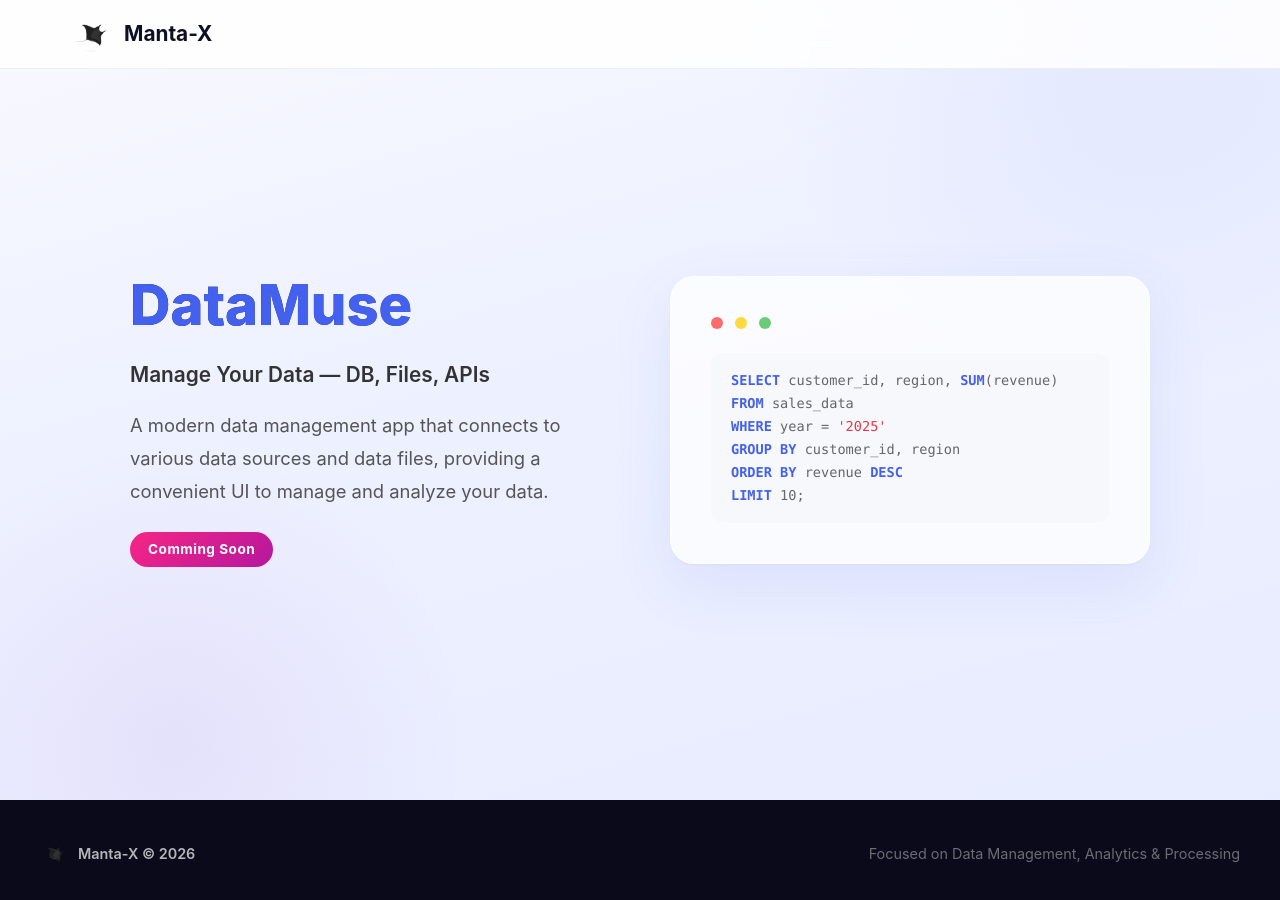
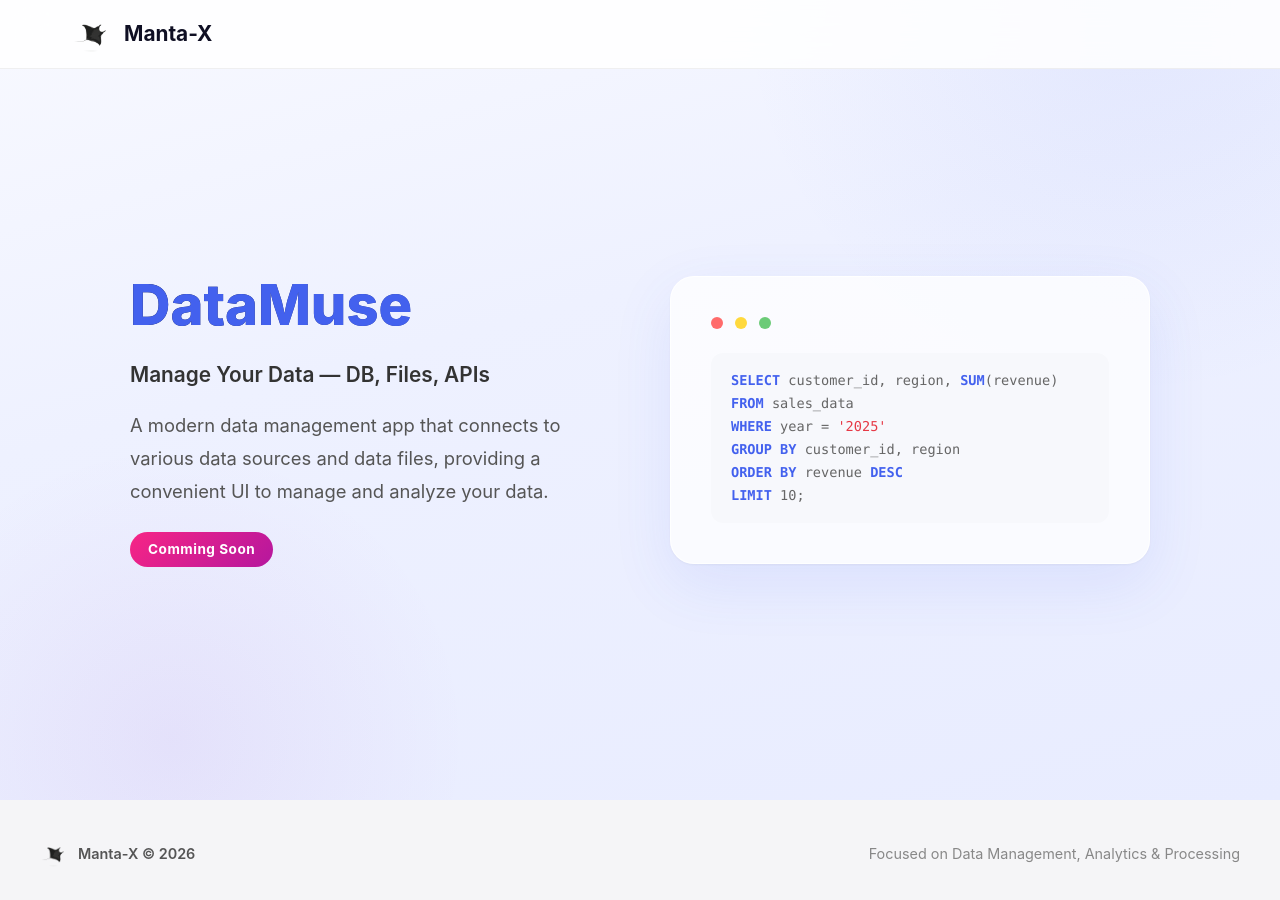
Before and after one commit to manta-x/manta-x.github.io, a plain HTML site: page index.html in a window 1280 px wide. Drawn offline with Linux system fonts and the light colour scheme.

Commit message:
style: change footer to light gray background
Dark footer clashed with the light hero section. Use #f5f5f7
background with dark text colors for visual consistency.

Co-Authored-By: Claude Opus 4.6 <noreply@anthropic.com>

```diff
--- a/index.html
+++ b/index.html
@@ -128,8 +128,8 @@
 
     /* ========== Footer ========== */
     footer {
-      padding: 40px 32px; background: #0a0a1a;
-      color: rgba(255,255,255,0.4); font-size: 0.9rem;
+      padding: 40px 32px; background: #f5f5f7;
+      color: #888; font-size: 0.9rem;
     }
     .footer-inner {
       max-width: 1200px; margin: 0 auto;
@@ -137,7 +137,7 @@
     }
     .footer-brand {
       display: flex; align-items: center; gap: 10px;
-      color: rgba(255,255,255,0.7); font-weight: 600;
+      color: #555; font-weight: 600;
     }
     .footer-brand img { width: 28px; height: 28px; border-radius: 7px; }
 
```
